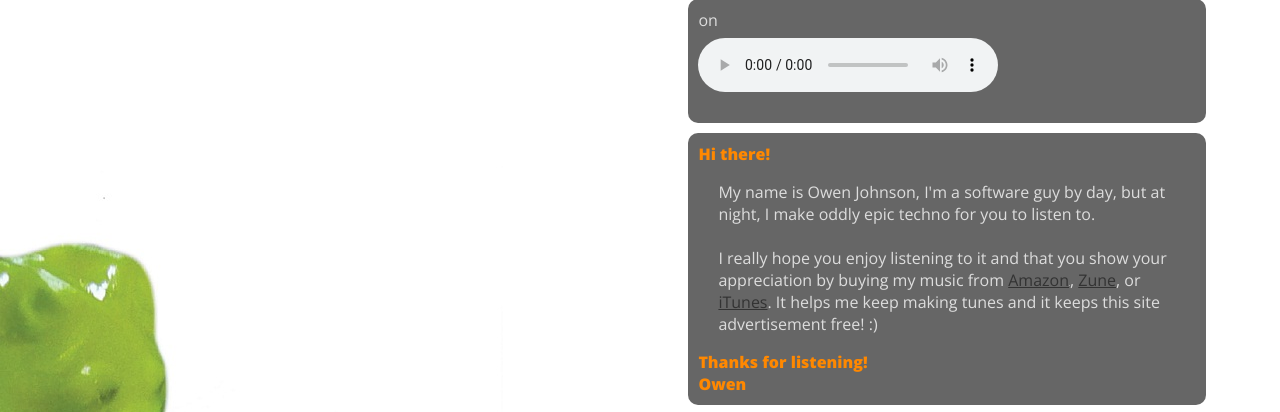
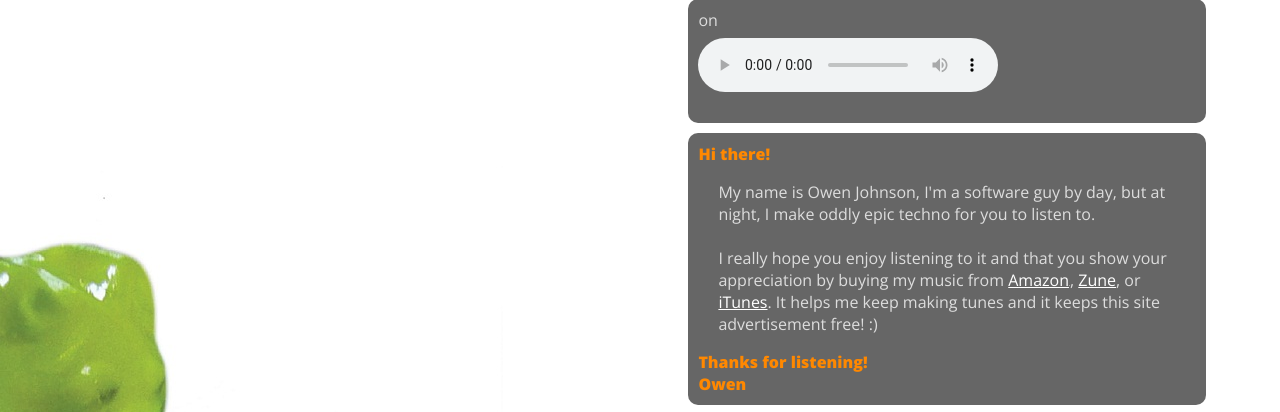
Before and after one commit to owen2/colorfullimo.com, a PHP site: page / in a window 1280 px wide. Shown: the part 163-575 px from the top of the page. Run offline with PHP 8.4, Linux system fonts and the light colour scheme; data that the repository does not hold is empty; some libraries are stand-ins or nearby versions; grey boxes are pictures that could not be loaded.

Commit message:
Fixed Link Colors

```diff
--- a/css.css
+++ b/css.css
@@ -55,15 +55,8 @@
 
 a:link
 {
-	color:#333;
+	color:#fff;
 	text-decoration: underline;
-}
-
-.song a:link
-{
-	text-decoration:none;
-	color:#FFF;
-	border:0px;
 }
 
 .stackleft
@@ -89,12 +82,11 @@ a:link
 {
     clear:both;
 }
-.song a:visited
+
+a:visited
 {
 	color:#FFF;
 	text-decoration:none;
-		border:0px;
-
 }
 
 .song:hover
@@ -134,17 +126,3 @@ img
 	text-align:center;
 	margin: auto;
 }
-
-/*
-#player
-{
-	text-transform: uppercase;
-	margin-bottom: 10px;
-	position: fixed;
-	opacity: .8;
-}
-*/
-twitter-share-button
-{
-    display: inline;
-}
```
